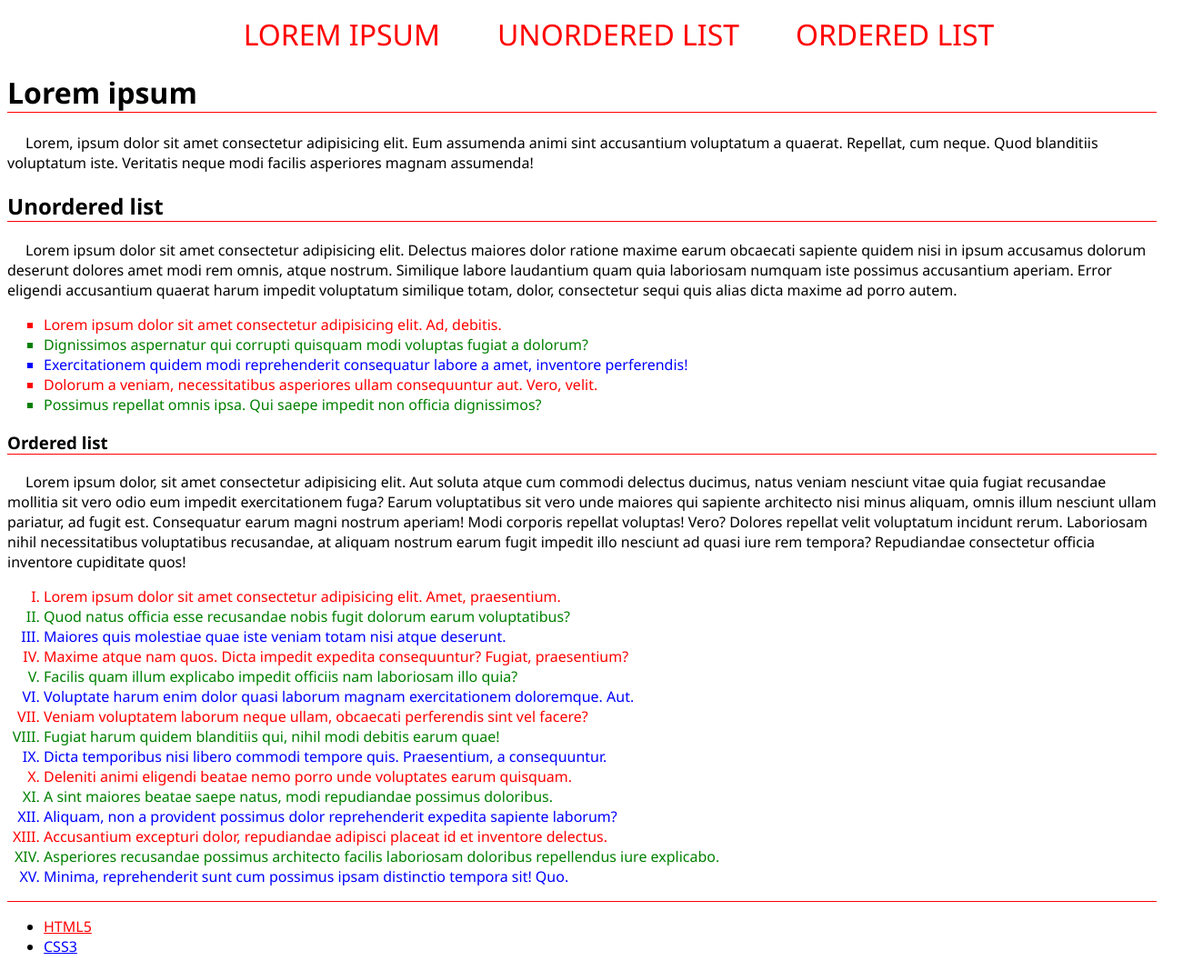
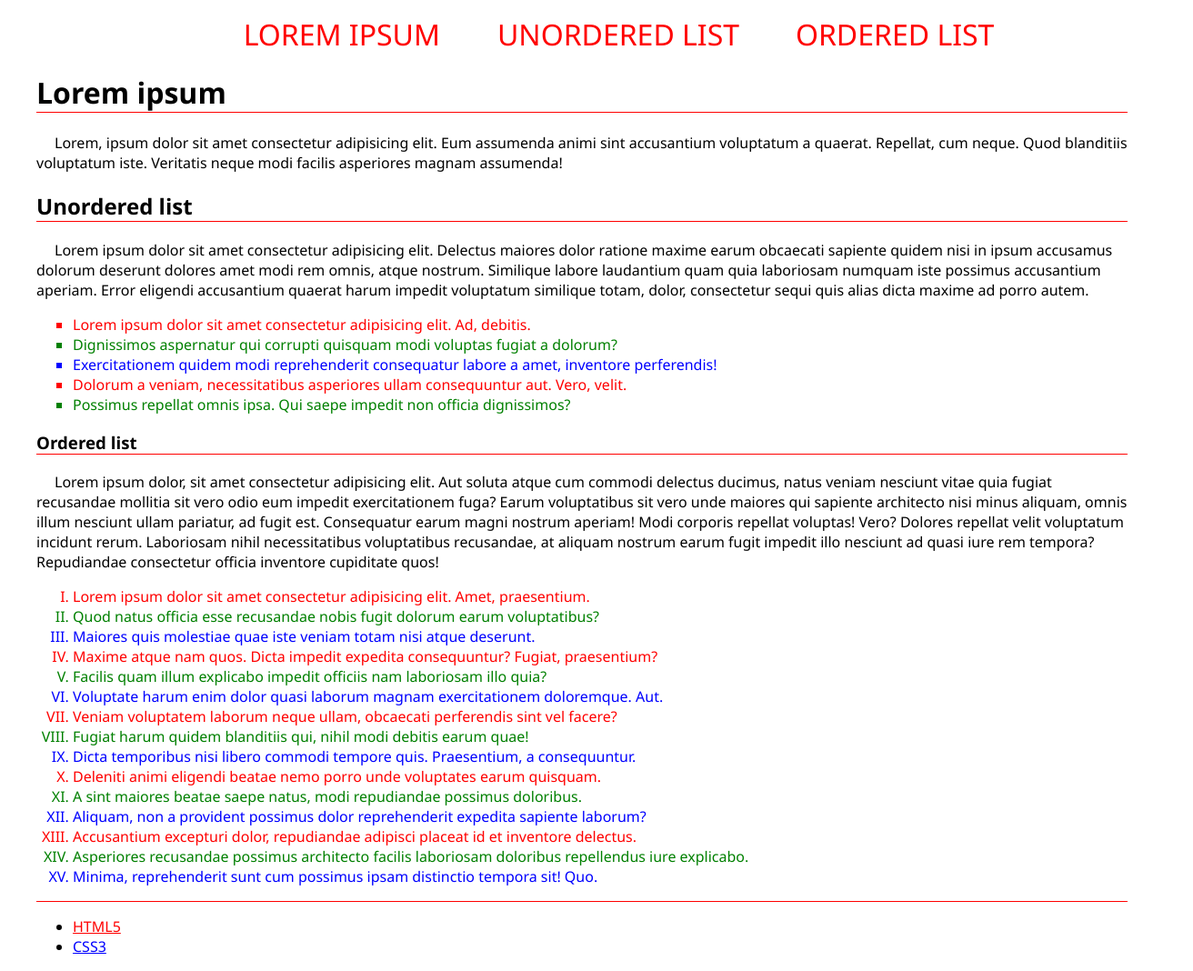
Before and after one commit to AIexandrKotov/trashbox-Web, a plain HTML site: page Lab1/index.html in a window 1280 px wide. Shown: the whole page at 91% size, 1312 px wide, since content can reach past the window. Drawn offline with Linux system fonts and the light colour scheme.

Commit message:
container

```diff
--- a/Lab1/index.html
+++ b/Lab1/index.html
@@ -7,7 +7,7 @@
     <link rel='stylesheet' type='text/css' media='screen' href='main.css'>
 </head>
 <body>
-    <header>
+    <header class="container">
         <nav>
             <ul>
                 <li><span><a href="#h1-1">Lorem ipsum</a></span></li>
@@ -16,7 +16,7 @@
             </ul>
         </nav>
     </header>
-    <main>
+    <main class="container">
         <h1 id="h1-1">Lorem ipsum</h1>
         <p>Lorem, ipsum dolor sit amet consectetur adipisicing elit. Eum assumenda animi sint accusantium voluptatum a quaerat. Repellat, cum neque. Quod blanditiis voluptatum iste. Veritatis neque modi facilis asperiores magnam assumenda!</p>
         <h2 id="h2-1-1">Unordered list</h2>
@@ -51,7 +51,7 @@
             <li>Minima, reprehenderit sunt cum possimus ipsam distinctio tempora sit! Quo.</li>
         </ol>
     </main>
-    <footer>
+    <footer class="container">
         <ul>
             <li><a class="html5" target="_blank" href="https://en.wikipedia.org/wiki/HTML5">HTML5</a></li>
             <li><a class="css3" target="_blank" href="https://en.wikipedia.org/wiki/CSS">CSS3</a></li>
--- a/Lab1/main.css
+++ b/Lab1/main.css
@@ -1,5 +1,9 @@
 body * {
     font-family: 'Segoe UI', Tahoma, Geneva, Verdana, sans-serif;
+}
+.container {
+    width: 1200px;
+    margin: 0 auto;
 }
 
 
```
